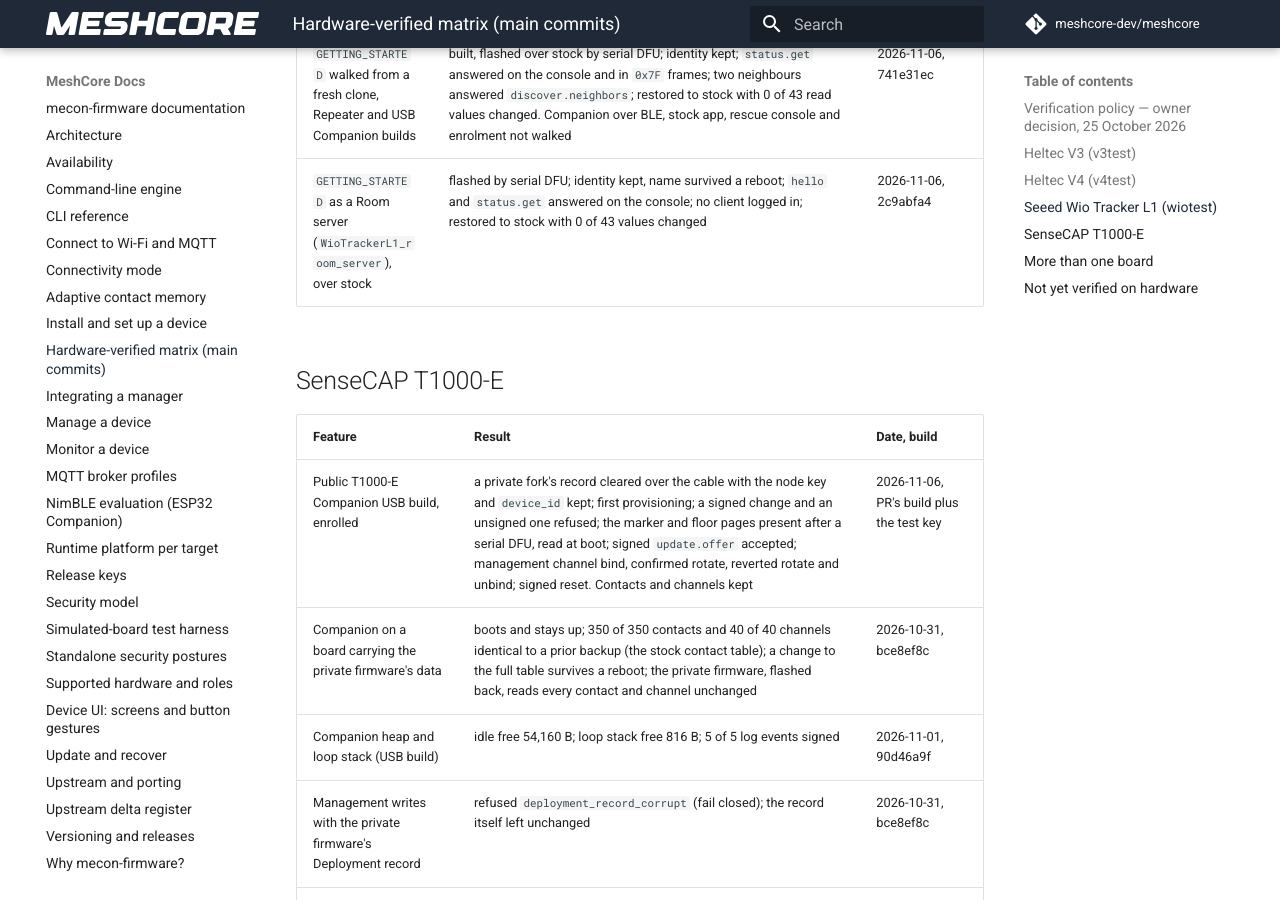
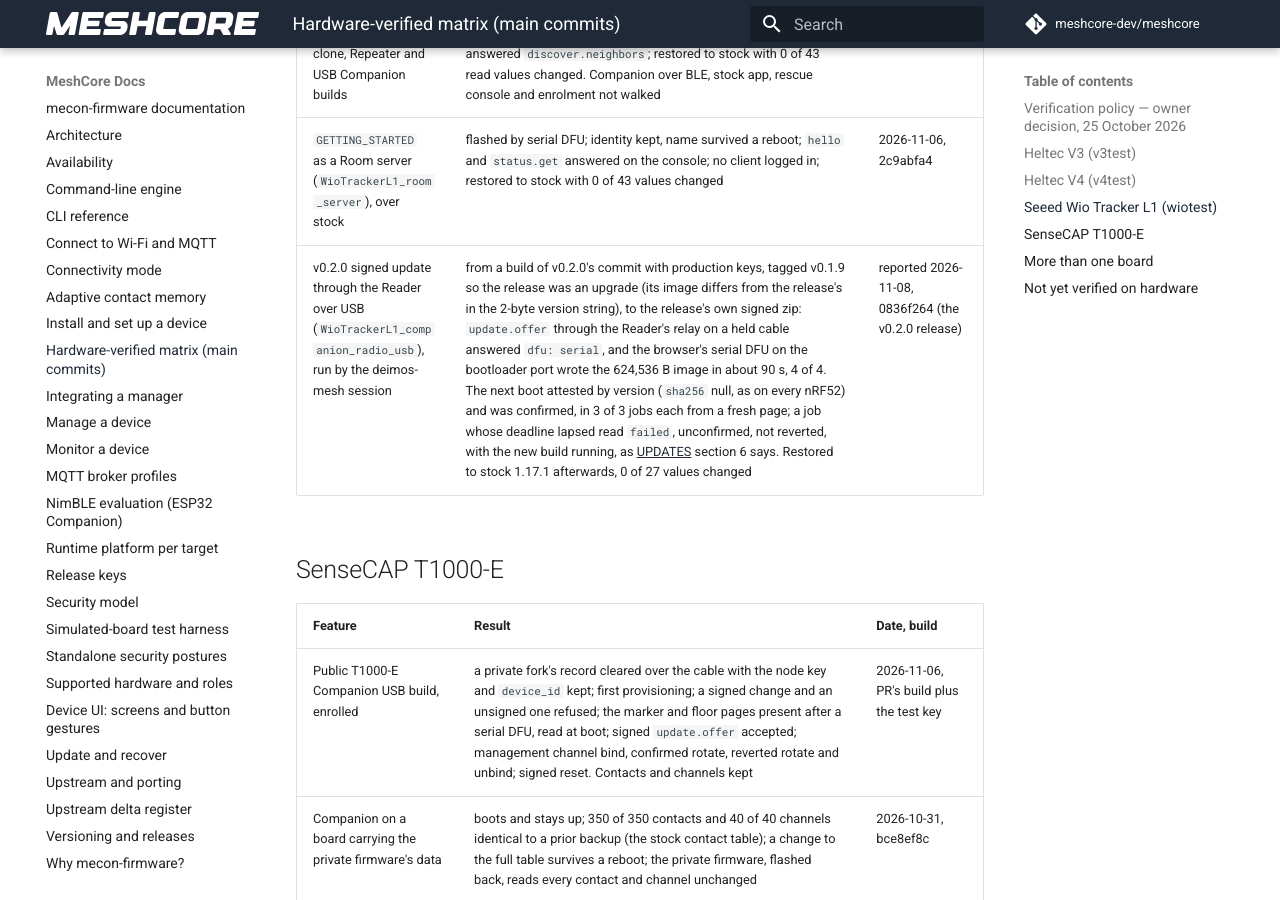
Before and after one commit to hoejriis/mecon-firmware, an MkDocs documentation site: the page built from docs/HARDWARE_VERIFIED.md, in a window 1280 px wide and 900 px high, scrolled down 12703 px. Built offline with MkDocs 1.6.1 and Material for MkDocs 9.7.7, drawn with Linux system fonts in a browser that asks for light colours; comment, search, counter and statistics services are not loaded.

Commit message:
Docs: the Reader's v0.2.0 update on wiotest (nRF52 serial DFU)
The deimos-mesh session sent the build its wiotest run used: from a production-key build of
v0.2.0's commit tagged v0.1.9, to the signed v0.2.0 release, through the Reader's relay and the
browser's serial DFU. It goes on the Wio page as that session reported it.

Co-Authored-By: Claude Opus 5.5 (1M context) <noreply@anthropic.com>

```diff
--- a/docs/HARDWARE_VERIFIED.md
+++ b/docs/HARDWARE_VERIFIED.md
@@ -133,6 +133,7 @@ Reading a release on a Heltec V3 or V4 includes `tools/mecon_latency_hw.py <port
 | Device interface (Companion USB, Repeater and Room server console) | every request fixture for the role plus the health stream, through `tools/mecon_iface_hw.py` with DTR asserted: Companion 34 of 34, Repeater 24 of 24, Room server 24 of 24 | 2026-11-06, a0468be6 |
 | `GETTING_STARTED` walked from a fresh clone, Repeater and USB Companion builds | built, flashed over stock by serial DFU; identity kept; `status.get` answered on the console and in `0x7F` frames; two neighbours answered `discover.neighbors`; restored to stock with 0 of 43 read values changed. Companion over BLE, stock app, rescue console and enrolment not walked | 2026-11-06, 741e31ec |
 | `GETTING_STARTED` as a Room server (`WioTrackerL1_room_server`), over stock | flashed by serial DFU; identity kept, name survived a reboot; `hello` and `status.get` answered on the console; no client logged in; restored to stock with 0 of 43 values changed | 2026-11-06, 2c9abfa4 |
+| v0.2.0 signed update through the Reader over USB (`WioTrackerL1_companion_radio_usb`), run by the deimos-mesh session | from a build of v0.2.0's commit with production keys, tagged v0.1.9 so the release was an upgrade (its image differs from the release's in the 2-byte version string), to the release's own signed zip: `update.offer` through the Reader's relay on a held cable answered `dfu: serial`, and the browser's serial DFU on the bootloader port wrote the 624,536 B image in about 90 s, 4 of 4. The next boot attested by version (`sha256` null, as on every nRF52) and was confirmed, in 3 of 3 jobs each from a fresh page; a job whose deadline lapsed read `failed`, unconfirmed, not reverted, with the new build running, as [UPDATES](contract/UPDATES.md) section 6 says. Restored to stock 1.17.1 afterwards, 0 of 27 values changed | reported 2026-11-08, 0836f264 (the v0.2.0 release) |
 
 ## SenseCAP T1000-E
 
```
